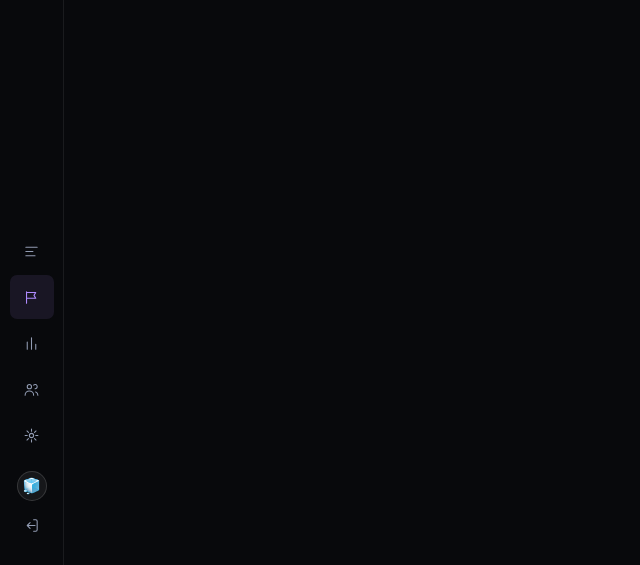
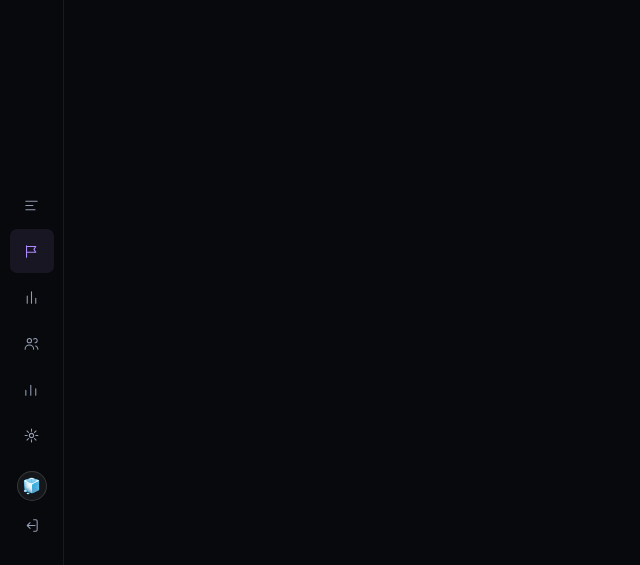
Before and after one commit to brettswift/f1-predictor, a Flask app: page /races in a window 1280 px wide. Shown: the part 259-824 px from the top of the page, without its empty margins (0-640 px from the left). Run offline with Flask 3, Linux system fonts and the light colour scheme; the visitor is signed in with stand-in values (Sample User, id 1); data comes from the database, SQL or seed files in the repository; data that the repository does not hold is empty.

Commit message:
Restore season stats nav link removed from dev design

```diff
--- a/src/templates/base.html
+++ b/src/templates/base.html
@@ -234,6 +234,8 @@ tr.me td:first-child{box-shadow:inset 2px 0 0 var(--acc)}
                 <svg viewBox="0 0 24 24"><path d="M6 20V10M12 20V4M18 20v-7"/></svg></a>
             <a class="rnav {% if request.endpoint in ['leagues','league_detail','new_league','league_invite'] %}on{% endif %}" href="{{ url_for('leagues') }}" title="Leagues" aria-label="Leagues">
                 <svg viewBox="0 0 24 24"><circle cx="9" cy="8" r="3"/><path d="M3 20a6 6 0 0 1 12 0M17 11a3 3 0 1 0-2-5.2M21 20a5 5 0 0 0-3-4.6"/></svg></a>
+            <a class="rnav {% if request.endpoint == 'season_stats' %}on{% endif %}" href="{{ url_for('season_stats') }}" title="Stats" aria-label="Stats">
+                <svg viewBox="0 0 24 24"><path d="M4 20V13M11 20V6M18 20v-9"/></svg></a>
             {% if environment == 'dev' %}
             <a class="rnav" href="/admin" target="_blank" title="Admin" aria-label="Admin">
                 <svg viewBox="0 0 24 24"><circle cx="12" cy="12" r="3"/><path d="M12 3v3M12 18v3M3 12h3M18 12h3M5.6 5.6l2.1 2.1M16.3 16.3l2.1 2.1M18.4 5.6l-2.1 2.1M7.7 16.3l-2.1 2.1"/></svg></a>
```
